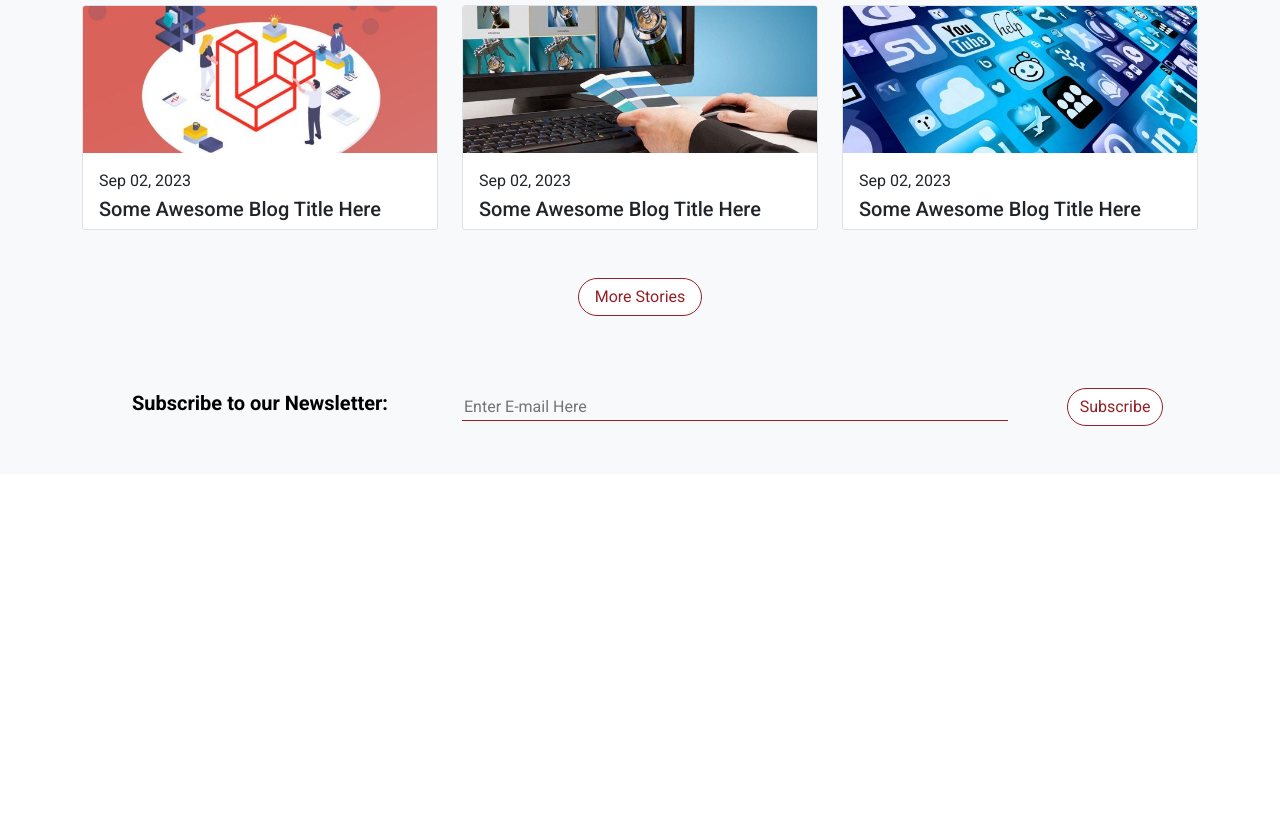
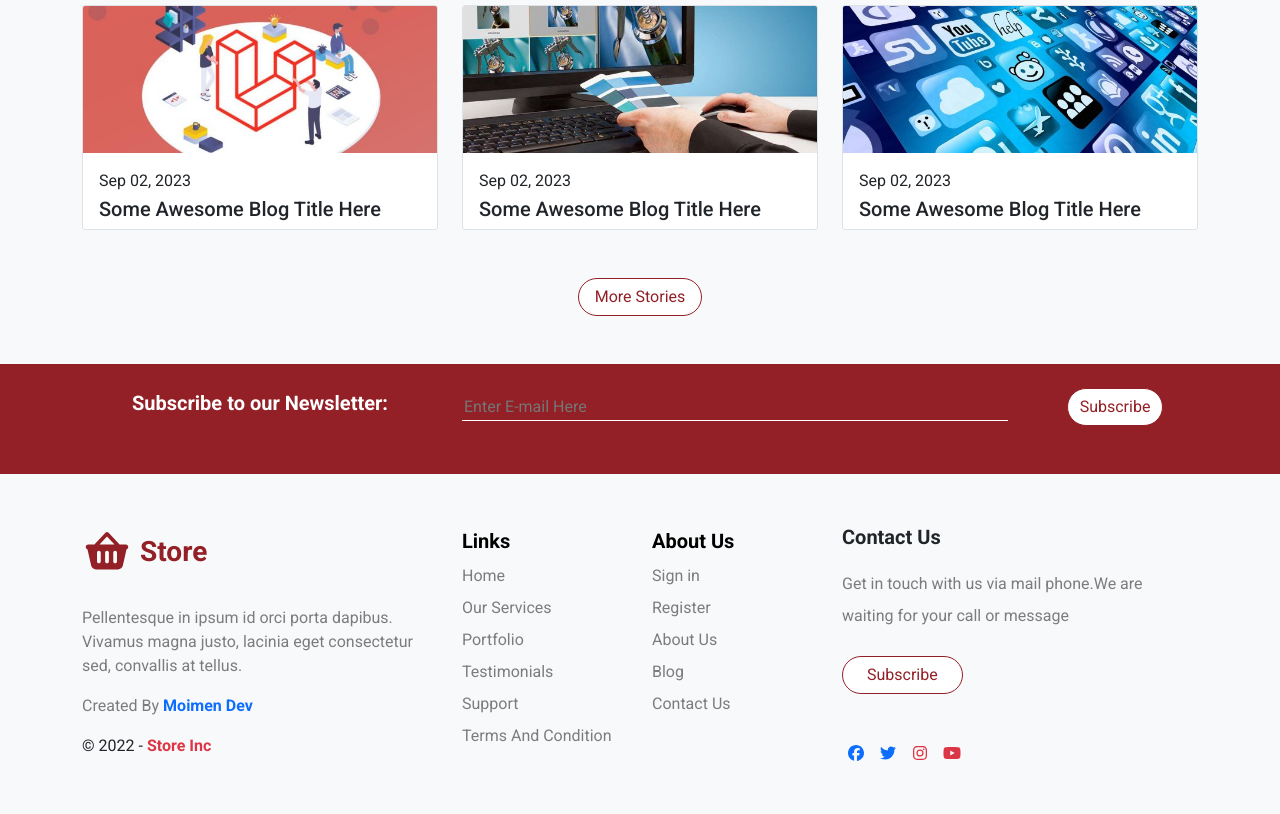
Before and after one commit to moimenwagdy/BootStrapTraining, a plain HTML site: page index.html in a window 1280 px wide. Shown: the part 4209-5023 px from the top of the page. Before the commit the page ends 5000 px from the top, so only its background shows below. Drawn offline with Linux system fonts and the light colour scheme.

Commit message:
created footer and modfied js file navbar toggle

```diff
--- a/CSS/main.css
+++ b/CSS/main.css
@@ -21,7 +21,6 @@ html {
 
 body {
   font-family: "Roboto", sans-serif !important;
-  height: 5000px;
 }
 
 [aria-expanded="true"] {
@@ -37,6 +36,7 @@ body {
 .navbar {
   padding-top: 0 !important;
   padding-bottom: 0 !important;
+  transition-duration: 100ms;
 }
 
 .navbar-brand {
@@ -273,7 +273,7 @@ body {
 
 .my-input {
   border: none !important;
-  border-bottom: 1px solid var(--new) !important;
+  border-bottom: 1px solid var(--white) !important;
   box-shadow: none !important;
 }
 
@@ -286,6 +286,9 @@ body {
 }
 
 .l-btn button:hover {
-  background-color: var(--new) !important;
-  color: white !important;
+  border: 1px solid var(--black) !important;
 }
+
+.sub-cont {
+  background-color: var(--new);
+}
--- a/JS/main.js
+++ b/JS/main.js
@@ -2,16 +2,6 @@ let join = document.querySelector(".join");
 let log = document.querySelector(".login");
 let toHideAndShow = document.querySelectorAll("[id='g']");
 let list = document.querySelector("ul");
-
-join.addEventListener("click", function () {
-  toHideAndShow.forEach((ele) => {
-    if (ele.classList.contains("show")) {
-      ele.classList.remove("show");
-    } else {
-      ele.classList.add("show");
-    }
-  });
-});
 
 log.addEventListener("click", function () {
   toHideAndShow.forEach((ele) => {
@@ -35,3 +25,28 @@ addEventListener("click", (e) => {
     }
   });
 });
+
+let navToggler = document.querySelector(".navbar-toggler");
+let navList = document.querySelector(".navbar-collapse");
+
+navToggler.addEventListener("click", () => {
+  if (navList.classList.contains("show")) {
+    navList.classList.remove("show");
+  } else {
+    navList.classList.add("show");
+  }
+});
+
+let landPage = document.querySelector(".landing");
+
+landPage.addEventListener("click", () => {
+  if (navList.classList.contains("show")) {
+    navList.classList.remove("show");
+  }
+
+  toHideAndShow.forEach((ele) => {
+    if (ele.classList.contains("show")) {
+      ele.classList.remove("show");
+    }
+  });
+});
--- a/index.html
+++ b/index.html
@@ -23,13 +23,10 @@
           <i class="fa-solid fa-basket-shopping navbar-brand fs-lg-1 pe-2"></i>
           Store
         </div>
-        <button
-          class="navbar-toggler"
-          data-bs-toggle="collapse"
-          data-bs-target="#x">
+        <button class="navbar-toggler">
           <i class="fa-solid fa-angles-down"></i>
         </button>
-        <div class="collapse navbar-collapse navbar-nav" id="x">
+        <div class="collapse ul-to-hide navbar-collapse navbar-nav" id="x">
           <ul class="navbar-nav ms-md-auto me-md-5">
             <li
               class="nav-item d-flex justify-content-center align-items-center">
@@ -368,17 +365,18 @@
           More Stories
         </button>
       </div>
+      <div class="sub-cont">
         <div class="container pb-5">
           <div action="" class="row">
             <div
               class="pt-4 col-sm-4 col-md-4 d-flex justify-content-center align-items-center">
-            <h5 class="text-black fw-bold">Subscribe to our Newsletter:</h5>
+              <h5 class="text-white fw-bold">Subscribe to our Newsletter:</h5>
             </div>
             <div
               class="pt-4 col-sm-8 col-md-6 d-flex justify-content-center align-items-center">
               <input
                 type="text"
-              class="bg-transparent my-input w-100 my-inp"
+                class="bg-transparent text-white my-input w-100 my-inp"
                 placeholder="Enter E-mail Here" />
             </div>
             <div
@@ -388,6 +386,73 @@
           </div>
         </div>
       </div>
+
+      <div class="footer mt-5">
+        <div class="container">
+          <div class="row">
+            <div class="footer-a col-md-6 col-lg-4 text-center text-md-start">
+              <div
+                class="mb-4 navbar-brand fs-3 fw-bold d-flex justify-content-center justify-content-md-start align-items-center">
+                <i
+                  class="fa-solid fa-basket-shopping navbar-brand fs-lg-1 pe-2"></i>
+                Store
+              </div>
+              <p class="text-black-50">
+                Pellentesque in ipsum id orci porta dapibus. Vivamus magna
+                justo, lacinia eget consectetur sed, convallis at tellus.
+              </p>
+              <p class="text-black-50">
+                Created By
+                <span class="text-primary fw-bold"> Moimen Dev </span>
+              </p>
+              <p>
+                © 2022 - <span class="text-danger fw-bold"> Store Inc</span>
+              </p>
+            </div>
+            <div
+              class="col-md-6 col-lg-2 text-center text-md-start mt-2 mt-md-0">
+              <ul class="list-unstyled">
+                <li class="fw-bold text-black pt-1 pb-1 fs-5">Links</li>
+                <li class="pt-1 pb-1 text-black-50">Home</li>
+                <li class="pt-1 pb-1 text-black-50">Our Services</li>
+                <li class="pt-1 pb-1 text-black-50">Portfolio</li>
+                <li class="pt-1 pb-1 text-black-50">Testimonials</li>
+                <li class="pt-1 pb-1 text-black-50">Support</li>
+                <li class="pt-1 pb-1 text-black-50">Terms And Condition</li>
+              </ul>
+            </div>
+            <div class="col-md-6 col-lg-2 text-center text-md-start">
+              <ul class="list-unstyled">
+                <li class="fw-bold text-black pt-1 pb-1 fs-5">About Us</li>
+                <li class="pt-1 pb-1 text-black-50">Sign in</li>
+                <li class="pt-1 pb-1 text-black-50">Register</li>
+                <li class="pt-1 pb-1 text-black-50">About Us</li>
+                <li class="pt-1 pb-1 text-black-50">Blog</li>
+                <li class="pt-1 pb-1 text-black-50">Contact Us</li>
+              </ul>
+            </div>
+            <div
+              class="col-md-6 col-lg-4 text-center text-md-start mt-2 mt-md-0">
+              <p class="fs-5 fw-bold">Contact Us</p>
+              <p class="text-black-50 lh-lg">
+                Get in touch with us via mail phone.We are waiting for your call
+                or message
+              </p>
+              <button class="btn btn-dark rounded-pill ps-4 pe-4 mt-2">
+                Subscribe
+              </button>
+
+              <div class="marks-cont pt-5 pb-5">
+                <i class="fa-brands fa-facebook ps-1 pe-1 text-primary"></i>
+                <i class="fa-brands fa-twitter ps-1 pe-1 text-primary"></i>
+                <i class="fa-brands fa-instagram ps-1 pe-1 text-danger"></i>
+                <i class="fa-brands fa-youtube ps-1 pe-1 text-danger"></i>
+              </div>
+            </div>
+          </div>
+        </div>
+      </div>
+    </div>
     <script src="./JS/main.js"></script>
     <script src="./JS/bootstrap.bundle.min.js"></script>
     <script src="./JS/all.min.js"></script>
```
Lines whose indentation alone changed are shown as unchanged.
